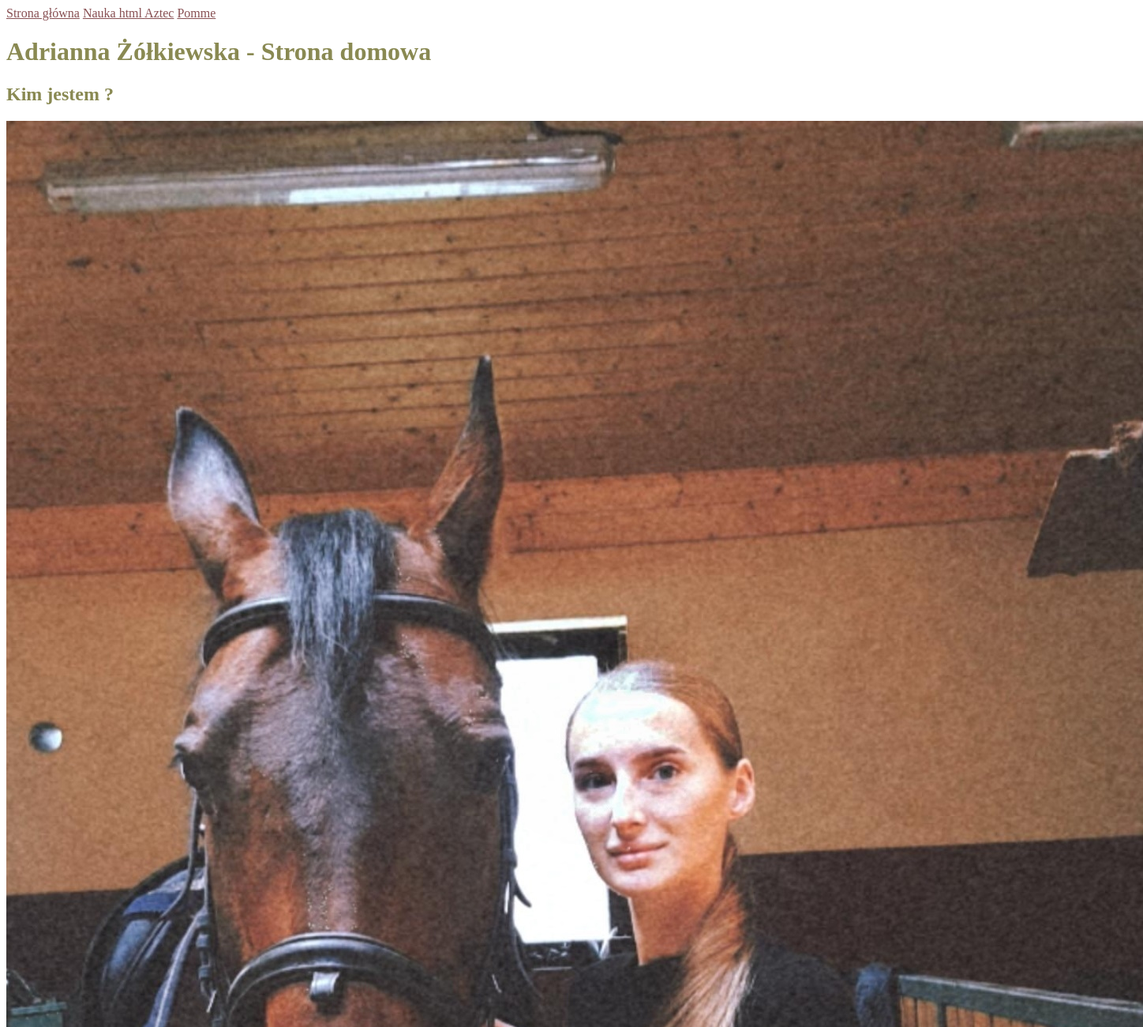
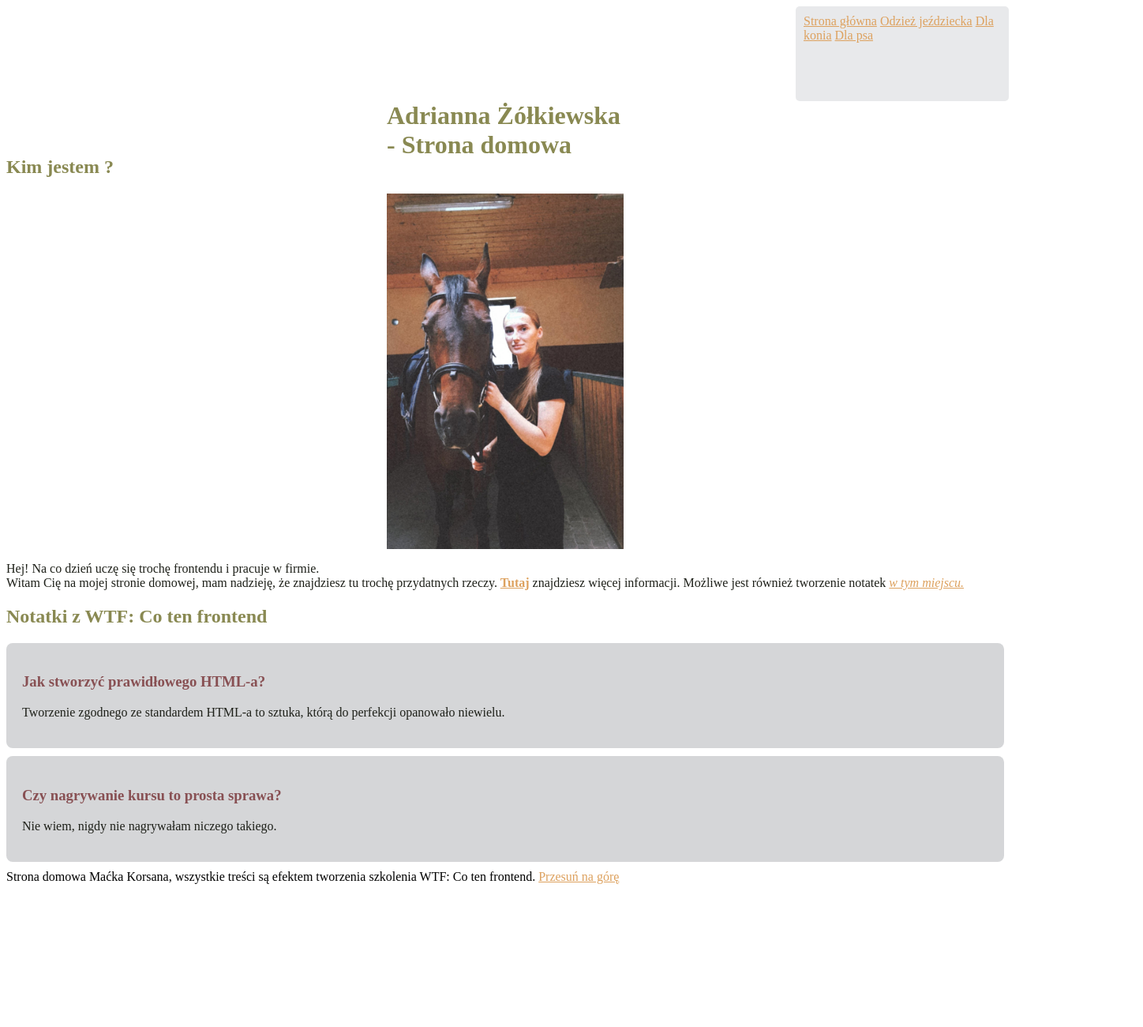
Before and after one commit to adriannazolkiewska/homepage, a plain HTML site: page index.html in a window 1280 px wide. Shown: the top 1300 px of the page at 79% size, 1448 px wide, since content can reach past the window. After the commit the page ends 1127 px from the top, so only its background shows below. Drawn offline with Linux system fonts and the light colour scheme.

Commit message:
nowe zmiany

```diff
--- a/index.html
+++ b/index.html
@@ -1,55 +1,60 @@
 <!DOCTYPE html>
 <html lang="pl">
-
   <head>
-    <meta charset="UTF-8">
-    <meta http-equiv="X-UA-Compatible" content="IE=edge">
-    <meta name="viewport" content="width=device-width, initial-scale=1.0">
+    <meta charset="UTF-8" />
+    <meta http-equiv="X-UA-Compatible" content="IE=edge" />
+    <meta name="viewport" content="width=device-width, initial-scale=1.0" />
     <title>Document</title>
-    <link href="style.css" rel="stylesheet" type="text/css">
+    <link href="style.css" rel="stylesheet" type="text/css" />
   </head>
 
   <body>
-
     <header>
-        <nav>
-            <a href="index.html">Strona główna</a>
-            <a href="nauka-html.html">Nauka html </a>
-            <a href="fotoOne.html">Aztec</a>
-            <a href="fotoTwo.html">Pomme</a>
-        </nav>
+      <div class="navigation">
+        <a class="navigation__link navigation__link--homepage" href="index.html">Strona główna</a>
+        <a class="navigation__link navigation__link--ridingWear" href="nauka-html.html">Odzież jeździecka</a>
+        <a class="navigation__link navigation__link--forHorse" href="fotoOne.html">Dla konia</a>
+        <a class="navigation__link navigation__link--forDog" href="fotoTwo.html">Dla psa</a>
+      </div>
     </header>
     <main>
-        <header id="top">
-            <h1 class="first-color"> Adrianna Żółkiewska - Strona domowa</h1>
+      <header>
+        <div class="środkowanie">
+      <h1 class="first-color">Adrianna Żółkiewska - Strona domowa</h1></div>
       </header>
       <section>
         <h2>Kim jestem ?</h2>
-            <img src="2021-07-18 01.24.57 1.jpg" alt="Ja" />
-            <p class="black-text">Hej! Na co dzień uczę się trochę frontendu i pracuje w firmie.
-                <br>Witam Cię na mojej stronie domowej, mam nadzieję, że znajdziesz tu trochę przydatnych rzeczy.<b>
-                    <a href="https://cotenfrontend.pl/">Tutaj</a></b> znajdziesz więcej informacji. Możliwe jest
-                również tworzenie notatek <i><a href="#notatki">w tym miejscu.</a></i>
+        <img class="photo" src="2021-07-18 01.24.57 1.jpg" alt="Ja"/>
+        <p class="black-text">
+          Hej! Na co dzień uczę się trochę frontendu i pracuje w firmie.
+          <br />Witam Cię na mojej stronie domowej, mam nadzieję, że znajdziesz tu trochę przydatnych rzeczy.<b>
+            <a href="https://cotenfrontend.pl/">Tutaj</a></b>
+          znajdziesz więcej informacji. Możliwe jest również tworzenie notatek
+          <i><a href="#notatki">w tym miejscu.</a></i>
         </p>
       </section>
       <section id="notatki">
         <h2 class="first-color-header">Notatki z WTF: Co ten frontend</h2>
-            <article>
+        <article class="openWindow">
           <h3 class="second-color">Jak stworzyć prawidłowego HTML-a?</h3>
-                <p class="black-text">Tworzenie zgodnego ze standardem HTML-a to sztuka, którą do perfekcji opanowało niewielu.</p>
+          <p class="black-text">
+            Tworzenie zgodnego ze standardem HTML-a to sztuka, którą do
+            perfekcji opanowało niewielu.
+          </p>
         </article>
-            <article>
+        <article class="openWindow">
           <h3 class="second-color">Czy nagrywanie kursu to prosta sprawa?</h3>
-                <p class="black-text"> Nie wiem, nigdy nie nagrywałam niczego takiego.</p>
+          <p class="black-text">
+            Nie wiem, nigdy nie nagrywałam niczego takiego.
+          </p>
         </article>
       </section>
     </main>
 
     <footer>
-        Strona domowa Maćka Korsana, wszystkie treści są efektem tworzenia szkolenia WTF: Co ten frontend. <a
-            href="#top">Przesuń na górę</a>
+      Strona domowa Maćka Korsana, wszystkie treści są efektem tworzenia
+      szkolenia WTF: Co ten frontend. <a href="#top">Przesuń na górę</a>
     </footer>
     <script src="main.js"></script>
   </body>
-
 </html>
--- a/main.js
+++ b/main.js
@@ -1 +1,5 @@
-alert ('witaj!');
+// alert("witaj!");
+// control+ znak zapytania zeby odwołać,albo wyłaczyć coś co jest niepotrzebne np.w danym monenice
+
+const heading = document.querySelector('.navigation');
+console.log(heading);
--- a/style.css
+++ b/style.css
@@ -1,5 +1,5 @@
 body {
-    background: #FFFFFF;
+  background: #ffffff;
 }
 
 h1 {
@@ -7,7 +7,7 @@ h1 {
 }
 
 .black-text {
-    color: #1E2019;
+  color: #1e2019;
 }
 
 h2 {
@@ -23,12 +23,49 @@ nav a {
 }
 
 a {
-    color: #DDA15E;
+  color: #dda15e;
 }
 .first-color {
   color: #898952;
+
+  display: block;
+  margin: auto;
 }
 
 .second-color {
   color: #885053;
 }
+
+.navigation {
+   background: #e8e9eb;
+   display: block;
+   position: relative;
+   width: 250px;
+   height: 100px;
+   bottom: 0;
+   left: 1000px;
+   padding: 10px;
+   border-radius: 5px;
+}
+
+
+.openWindow {
+  background: #d5d6d8;
+   padding: 20px;
+   border-radius: 8px;
+   margin-bottom: 10px;
+}
+
+.photo {
+  width: 300px;
+  height: 450px;
+  display: block;
+  margin: auto;
+}
+
+.środkowanie {
+  width: 300px;
+  height: 50px;
+  display: block;
+  margin: auto;
+}
```
Also changed, not shown: fotoOne.html (+2 -2 lines), fotoTwo.html (+2 -2 lines), nauka-html.html (+8 -12 lines). Lines whose indentation alone changed are shown as unchanged.
